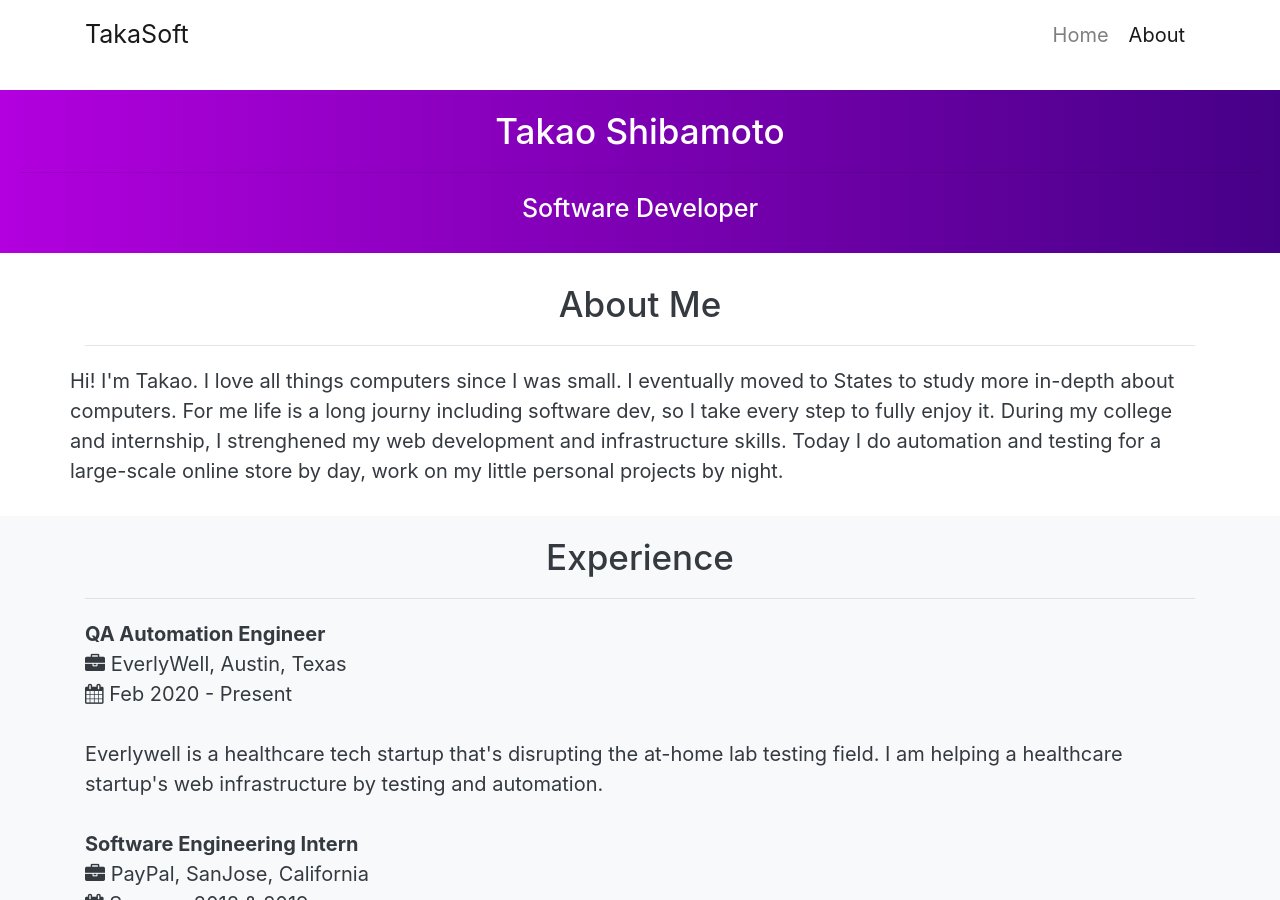
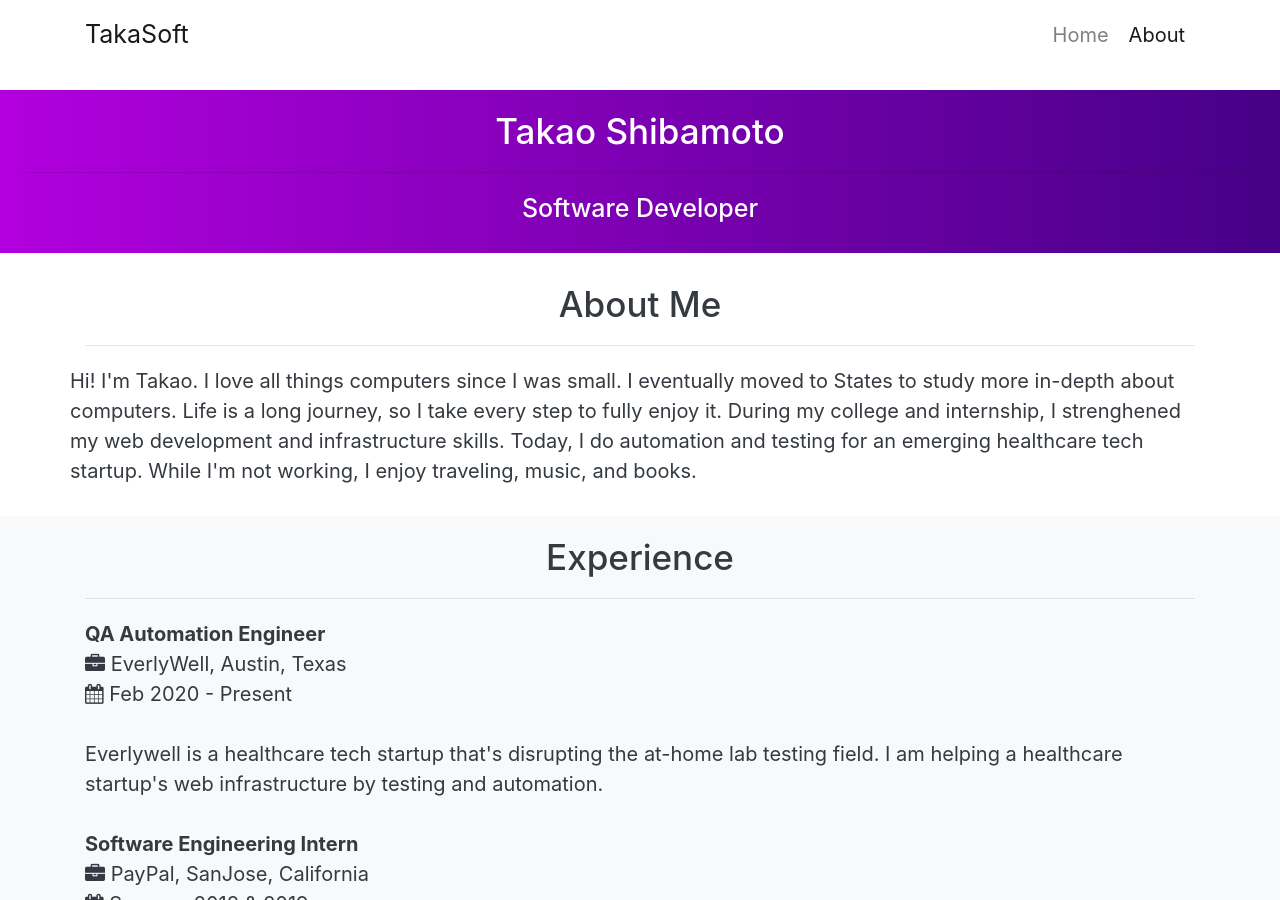
Before and after one commit to takasoft/takasoft.github.io, a Jekyll site: the page built from about.html, in a window 1280 px wide and 900 px high. Built offline with Jekyll 4.4.1, drawn with Linux system fonts in a browser that asks for light colours; some of the changed text lies outside the part shown.

Commit message:
Update about.html

```diff
--- a/about.html
+++ b/about.html
@@ -19,9 +19,10 @@
       Hi! I'm Takao.
       I love all things computers since I was small.
       I eventually moved to States to study more in-depth about computers.
-      For me life is a long journy including software dev, so I take every step to fully enjoy it.
+      Life is a long journey, so I take every step to fully enjoy it.
       During my college and internship, I strenghened my web development and infrastructure skills.
-      Today I do automation and testing for a large-scale online store by day, work on my little personal projects by night.
+      Today, I do automation and testing for an emerging healthcare tech startup.
+      While I'm not working, I enjoy traveling, music, and books.
     </div>
   </div>
 </div>
@@ -126,12 +127,10 @@
   <div class="container">
     <h3 class="story-title">Skills</h3>
     <hr>
-    Python, Javascript, C++,
-    Flask, React,
-    PostgreSQL, MongoDB,
-    Git, Linux, Docker, nginx,
-    REST API, Websocket,
-    Agile, CI/CD, Testing, API, devops
+    <ul>
+      <li>Current Experience: Javascript, Ruby on Rails, PostgreSQL, OOP, REST API, Cypress, Jira, Datadog, Sentry, AWS, Linux, Git, Docker, Jenkins, CI/CD</li>
+      <li<Prior Experience:  React, Angular, PowerShell, C++, Node.js, Python, Flask, Java, firewalls, ESXi, TCP/IP</li>
+    </ul>
   </div>
 </div>
 
```
